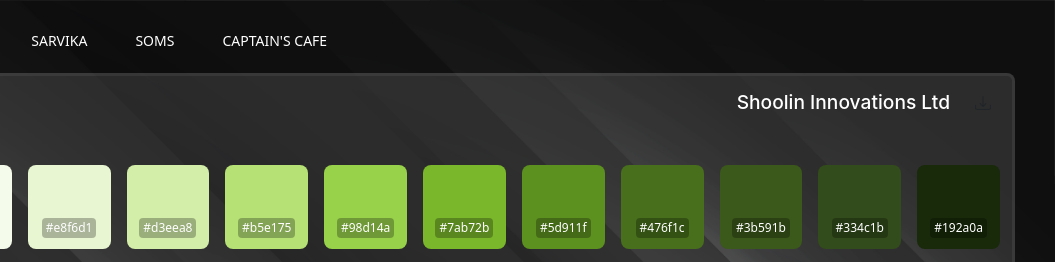
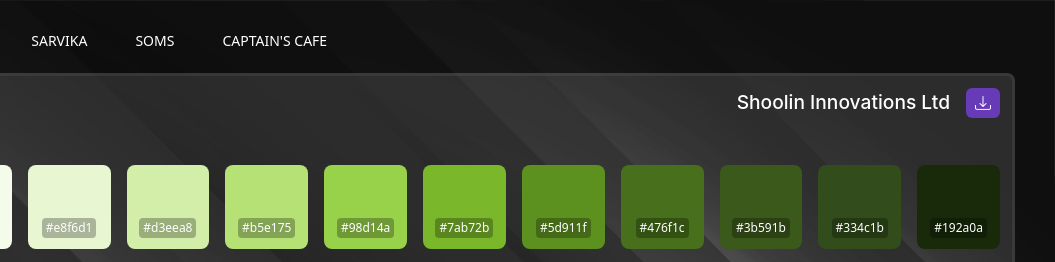
Before and after one commit to chandankumarpanigrahi/Color-Palette, a plain HTML site: page index.html in a window 1280 px wide. In both pictures the pointer is over the button 1208 px from the left and 103 px from the top of the page. Shown: the top 262 px of the page, 225-1280 px from the left. Drawn offline with nearby package versions, Linux system fonts and the light colour scheme.

Commit message:
CSS Changes

```diff
--- a/assets/css/style.css
+++ b/assets/css/style.css
@@ -169,6 +169,11 @@ body {
     padding: 2px 8px;
 }
 
+.downloadBtn:hover{
+    color: #fff;
+    background-color: #673AB7;
+}
+
 .footer{
     margin-bottom: 1rem;
     background-color: #ffffff1f;
```
